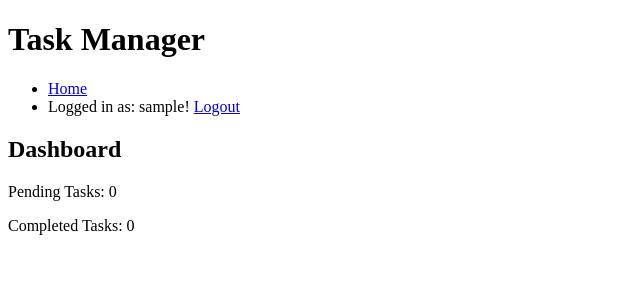
After one commit to js9605/TaskManager_DjangoProject, a Django app: page /dashboard/ in a window 1280 px wide. The commit adds this page. Shown: the top 300 px of the page, without its empty margins (0-640 px from the left). Run offline with Django 5.2, Linux system fonts and the light colour scheme; the visitor is signed in with stand-in values (Sample User, id 1); data that the repository does not hold is empty.

Commit message:
Add Task List and Dashboard
Create a view to display a list of tasks for the logged-in user.
Implement a simple dashboard summarizing pending and completed tasks.

```diff
--- a/TaskManager/TaskManager/settings.py
+++ b/TaskManager/TaskManager/settings.py
@@ -54,9 +54,6 @@ MIDDLEWARE = [
 ]
 
 ROOT_URLCONF = 'TaskManager.urls'
-
-print(f"DEBUG templates dir: {os.path.join(BASE_DIR, 'TaskManager', 'TaskManager', 'templates')}")
-print(f"DEBUG templates2 dir: {os.path.join(BASE_DIR, 'task_manager_app', 'templates')}")
 
 TEMPLATES = [
     {
--- /dev/null
+++ b/TaskManager/task_manager_app/templates/dashboard.html
@@ -0,0 +1,7 @@
+{% extends 'base.html' %}
+
+{% block content %}
+  <h2>Dashboard</h2>
+  <p>Pending Tasks: {{ pending_tasks }}</p>
+  <p>Completed Tasks: {{ completed_tasks }}</p>
+{% endblock %}
--- a/TaskManager/task_manager_app/urls.py
+++ b/TaskManager/task_manager_app/urls.py
@@ -1,5 +1,5 @@
 from django.urls import path
-from .views import task_list, task_detail, task_create, task_edit, task_delete
+from .views import task_list, task_detail, task_create, task_edit, task_delete, dashboard
 
 urlpatterns = [
     path('tasks/', task_list, name='task_list'),
@@ -7,4 +7,5 @@ urlpatterns = [
     path('tasks/new/', task_create, name='task_create'),
     path('tasks/<int:pk>/edit/', task_edit, name='task_edit'),
     path('tasks/<int:pk>/delete/', task_delete, name='task_delete'),
+    path('dashboard/', dashboard, name='dashboard'),
 ]
--- a/TaskManager/task_manager_app/views.py
+++ b/TaskManager/task_manager_app/views.py
@@ -3,8 +3,14 @@ from .models import Task
 from .forms import TaskForm
 
 def task_list(request):
-    tasks = Task.objects.all()
+    tasks = Task.objects.filter(user=request.user)
     return render(request, 'task_list.html', {'tasks': tasks})
+
+def dashboard(request):
+    pending_tasks = Task.objects.filter(user=request.user, status='todo').count()
+    completed_tasks = Task.objects.filter(user=request.user, status='done').count()
+
+    return render(request, 'dashboard.html', {'pending_tasks': pending_tasks, 'completed_tasks': completed_tasks})
 
 def task_detail(request, pk):
     task = get_object_or_404(Task, pk=pk)
```
Also changed, not shown: TaskManager/TaskManager/templates/home.html (+10 -0 lines), TaskManager/task_manager_app/templates/task_list.html (+10 -3 lines).
